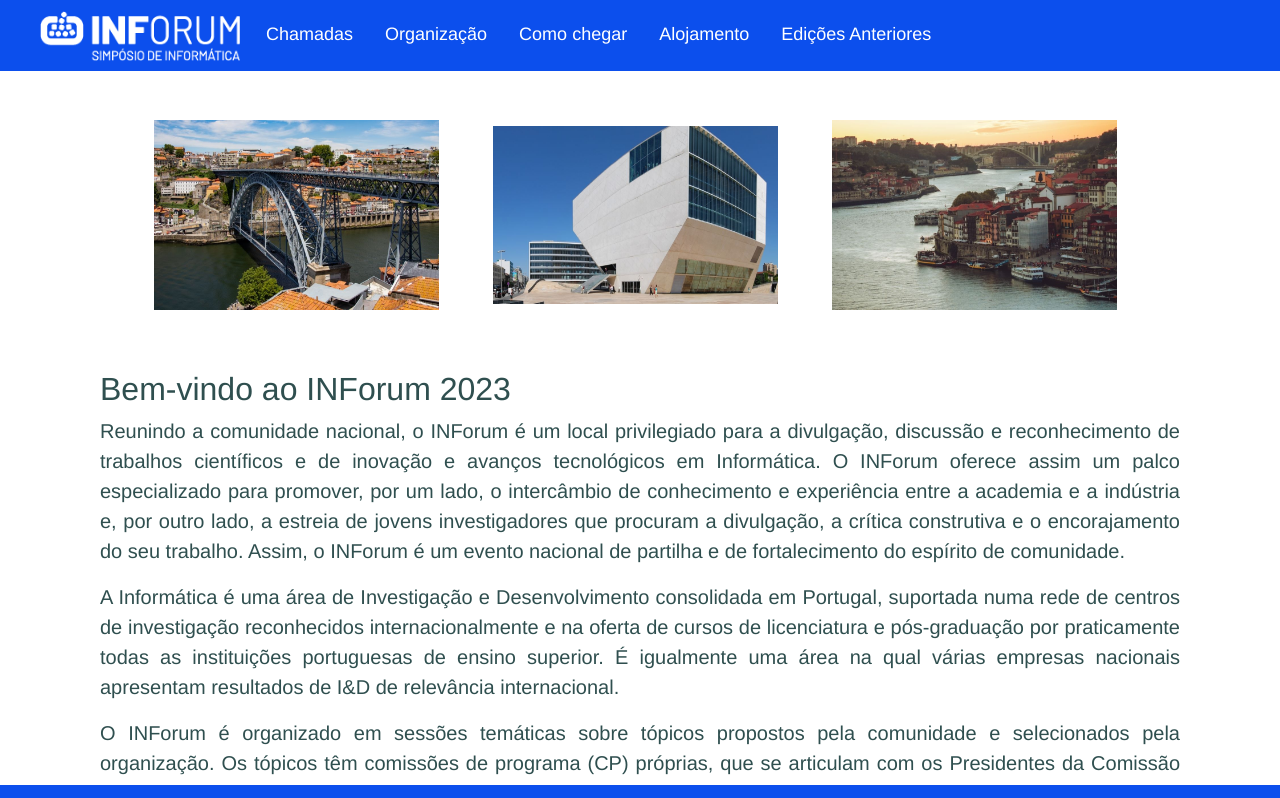
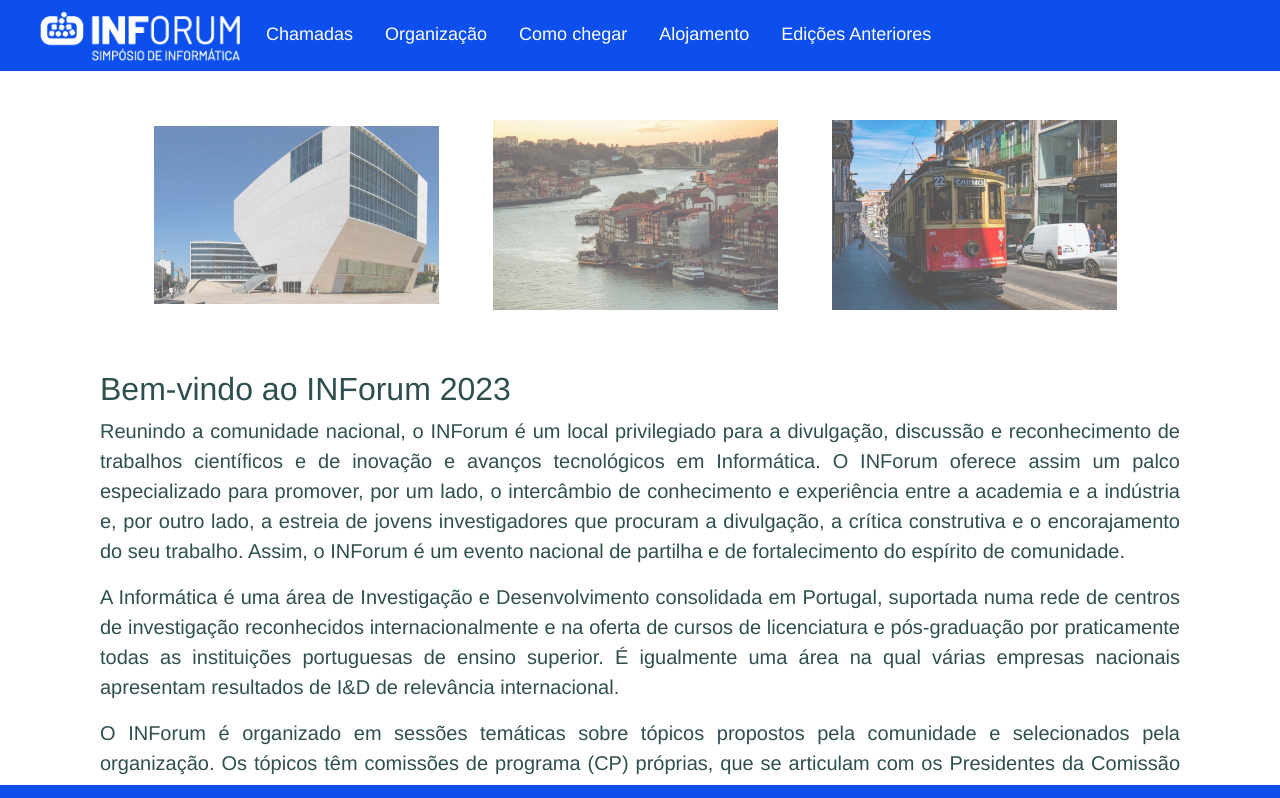
Before and after one commit to h4g0/Inforum2023, a React (Create React App) app: page / in a window 1280 px wide. Shown: the top 798 px of the page. Built offline with nearby package versions, Linux system fonts and the light colour scheme.

Commit message:
modified image transition effects

```diff
--- a/src/Main/Intro.tsx
+++ b/src/Main/Intro.tsx
@@ -26,6 +26,15 @@ function getWindowDimensions() {
 
 function Timer(props: any) {
 
+    const [time, setTime] = useState(Date.now());
+
+    useEffect(() => {
+        const interval = setInterval(() => setTime(Date.now()), 1000);
+        return () => {
+        clearInterval(interval);
+    };
+    }, []);
+
     const inforumDate = Date.parse(props.time)
     const now = (new Date()).getTime()
 
@@ -41,6 +50,7 @@ function Timer(props: any) {
     const minutes = Math.floor((inforumDate - now - milHours) / oneMinute)
     const milMinutes = milHours + minutes * oneMinute
     const seconds = Math.floor((inforumDate - now - milMinutes) / oneSecond)
+
 
     return <>
         <div className="Timer">
@@ -79,20 +89,45 @@ function Slider() {
         },
     ]
 
+    const animation = 10
+
+    const [time, setTime] = useState(Date.now());
+
+    useEffect(() => {
+        const interval = setInterval(() => setTime(Date.now()),  10);
+        return () => {
+        clearInterval(interval);
+    };
+    }, []);
+
     const now = (new Date()).getTime()
 
     const oneSecond = 1000
 
+    const seconds = now  / oneSecond
+
     const second =  Math.floor(now  / oneSecond)
 
-    const pos = ( second - (second % 5)) % slideImages.length
+    const pos = ( second - (second % animation)) % slideImages.length
 
     const pos2 =  ( pos + 1 ) % slideImages.length
 
     const pos3 = ( pos + 2 ) % slideImages.length
 
+    const lapse_time = animation / 2
+
+    console.log(second % animation)
+
+    const op   = (seconds % animation) < lapse_time ?
+    (seconds % lapse_time ) * ( 1 / lapse_time ) :
+             1 - (seconds % lapse_time) * ( 1 / lapse_time )
+
+    const divStyle = {
+        opacity: op,
+    };
+
     return <>
-        <div className='SlideImageContainer'>
+        <div  className='SlideImageContainer' style={divStyle}>
 
         <img className="SlideImage" src={slideImages[pos].url} title={slideImages[pos].caption}></img>
 
@@ -102,7 +137,6 @@ function Slider() {
 
         </div>
     </>
-
 
 }
 
--- a/src/Main/Main.css
+++ b/src/Main/Main.css
@@ -488,10 +488,20 @@ p {
 }
 
 
+
+@keyframes fadeIn {
+    0% { opacity: 0; }
+    100% { opacity: 1; }
+  }
+
 .SlideImageContainer {
     max-width: 100%;
     height: 270px;
+    animation: fadeIn 5s;
 }
+
+
+
 
 .SlideImage {
     max-width: 26.4%;
@@ -499,6 +509,8 @@ p {
     max-height: 300px;
     align-self: center;
     margin-top: 20px;
+    animation: fadeIn 5s;
+
 }
 
 @media only screen and (max-width: 955px) {
--- a/src/Main/Main.tsx
+++ b/src/Main/Main.tsx
@@ -52,19 +52,6 @@ export function Login(this: any, props: any) {
 
 
 
-
-
-
-
-
-    const [time, setTime] = useState(Date.now());
-
-    useEffect(() => {
-        const interval = setInterval(() => setTime(Date.now()), 1000);
-        return () => {
-        clearInterval(interval);
-    };
-    }, []);
 
     return (
         <Router>
```
